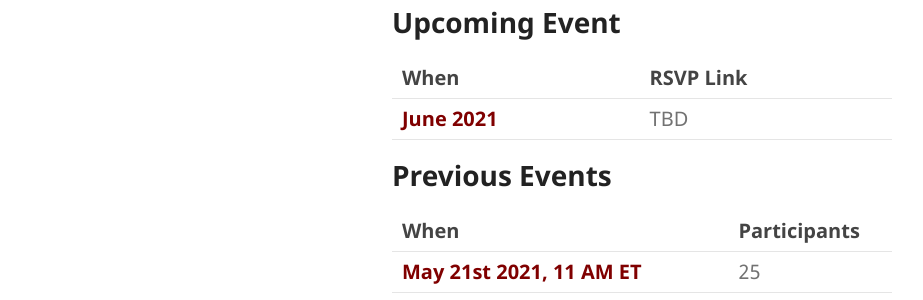
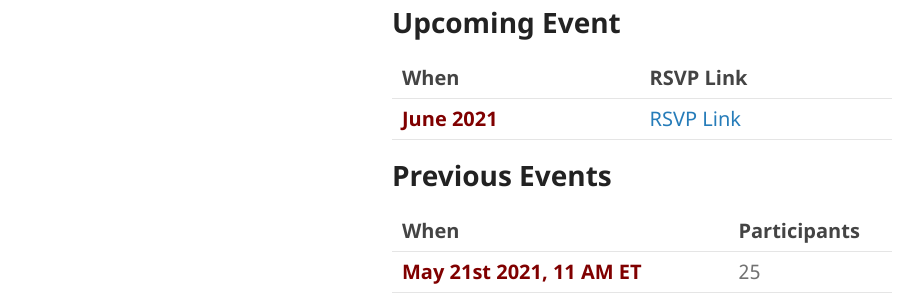
Before and after one commit to comparchsa/comparchchat.github.io, a Jekyll site: the page built from index.md, in a window 1280 px wide and 900 px high, scrolled down 628 px. Shown: the part 455-755 px from the top of the window, without its empty margins (178-1101 px from the left). Built offline with Jekyll 4.4.1, drawn with Linux system fonts in a browser that asks for light colours; the repository's description, which GitHub fills in, is left out; our own code applies the rules of GitHub Pages for plain Markdown files.

Commit message:
Update index.md
added june archchat

```diff
--- a/index.md
+++ b/index.md
@@ -29,7 +29,7 @@ be sure to [sign up][signup] to stay in touch. Chat with you soon!
 
 | When                         | RSVP Link        |
 |------------------------------|------------------|
-| June 2021                    | TBD              |
+| June 2021                    | [RSVP Link][rsvp]|
 
 # Previous Events
 
@@ -42,4 +42,4 @@ be sure to [sign up][signup] to stay in touch. Chat with you soon!
 
 [signup]: https://www.comparchsa.org/join/
 [cares]: https://www.sigarch.org/benefit/cares/
-[rsvp]: https://tamu.zoom.us/meeting/register/tJAkdeytqj0oH9GHEZZ74tkDUlkvr5FEp2UY
+[rsvp]:  https://tamu.zoom.us/meeting/register/tJEkf-Cuqz8tHNMB4jIfvomaWRs2W_kS7R0F
```
